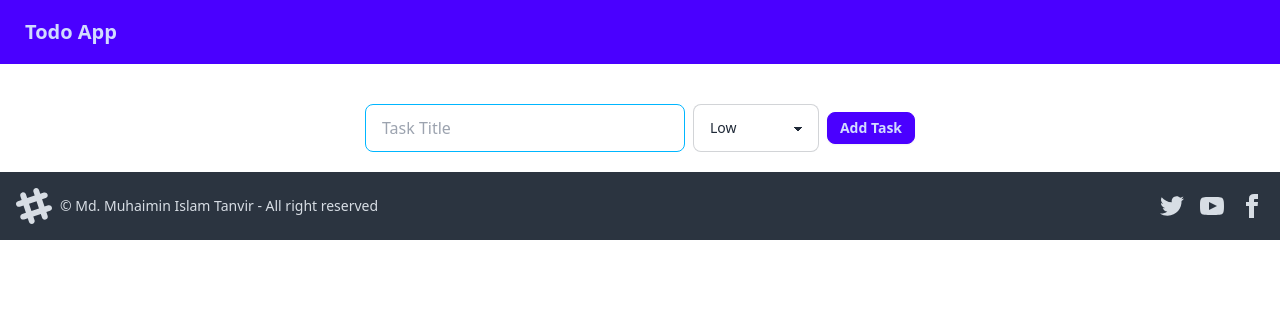
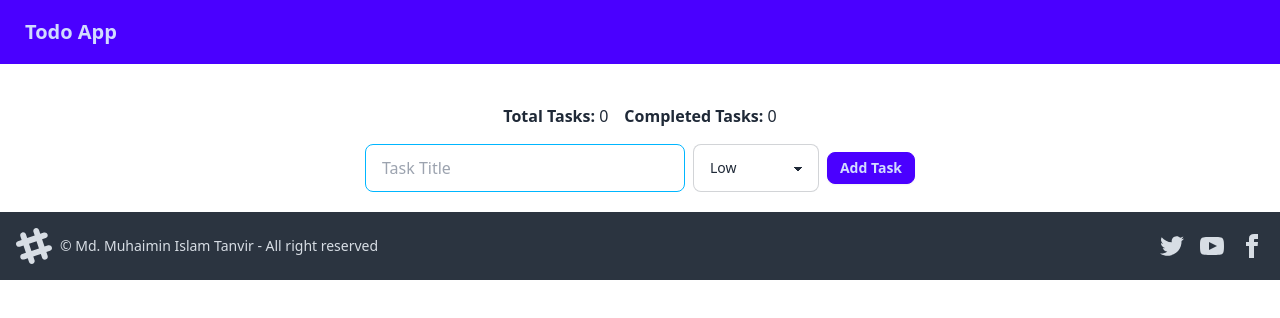
Before and after one commit to mitanvir05/to-do-app-tanvir-qtec, a React (Vite) app: page / in a window 1280 px wide. Shown: the top 318 px of the page. Built offline with nearby package versions, Linux system fonts and the light colour scheme.

Commit message:
counter added

```diff
--- a/src/components/TodoApp/TodoApp.jsx
+++ b/src/components/TodoApp/TodoApp.jsx
@@ -4,6 +4,8 @@
 
 const TodoApp = () => {
   const [tasks, setTasks] = useState([]);
+  const [totalTasks, setTotalTasks] = useState(0);
+  const [completedTasks, setCompletedTasks] = useState(0);
   // Local storage Work
   useEffect(() => {
     const storedTasks = JSON.parse(localStorage.getItem('tasks'));
@@ -14,7 +16,7 @@
 
   useEffect(() => {
     localStorage.setItem('tasks', JSON.stringify(tasks));
-
+    updateTaskCounters();
 
   }, [tasks]);
   // Add Task
@@ -36,8 +38,18 @@
       return task;
     }));
   };
+  //Counter
+  const updateTaskCounters = () => {
+    setTotalTasks(tasks.length);
+    const completedTasksCount = tasks.filter(task => task.completed).length;
+    setCompletedTasks(completedTasksCount);
+  };
   return (
     <div className='space-y-4 mt-10 my-5' >
+      <div className="flex items-center justify-center space-x-4">
+        <div><span className='font-bold'>Total Tasks:</span> {totalTasks}</div>
+        <div><span className='font-bold'>Completed Tasks:</span> {completedTasks}</div>
+      </div>
       <TaskForm onSubmit={addTask} />
       <TaskList
         tasks={tasks}
```
